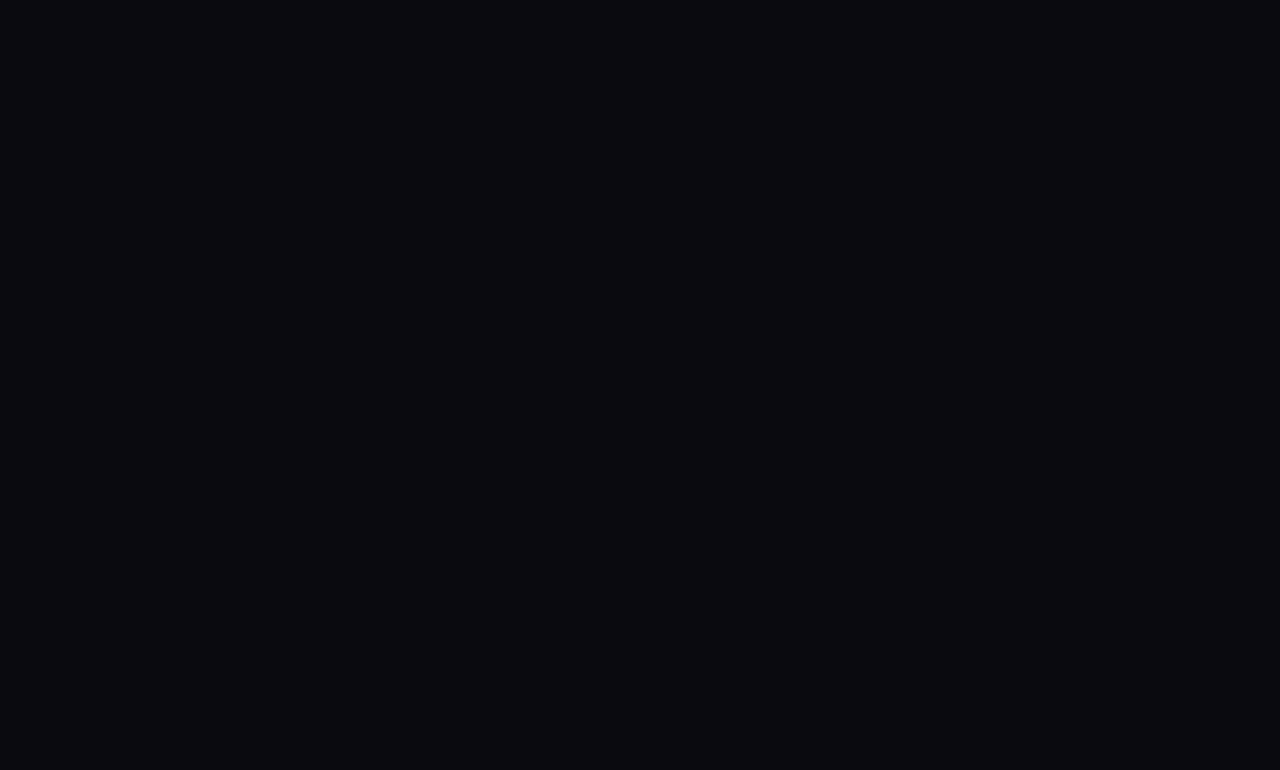
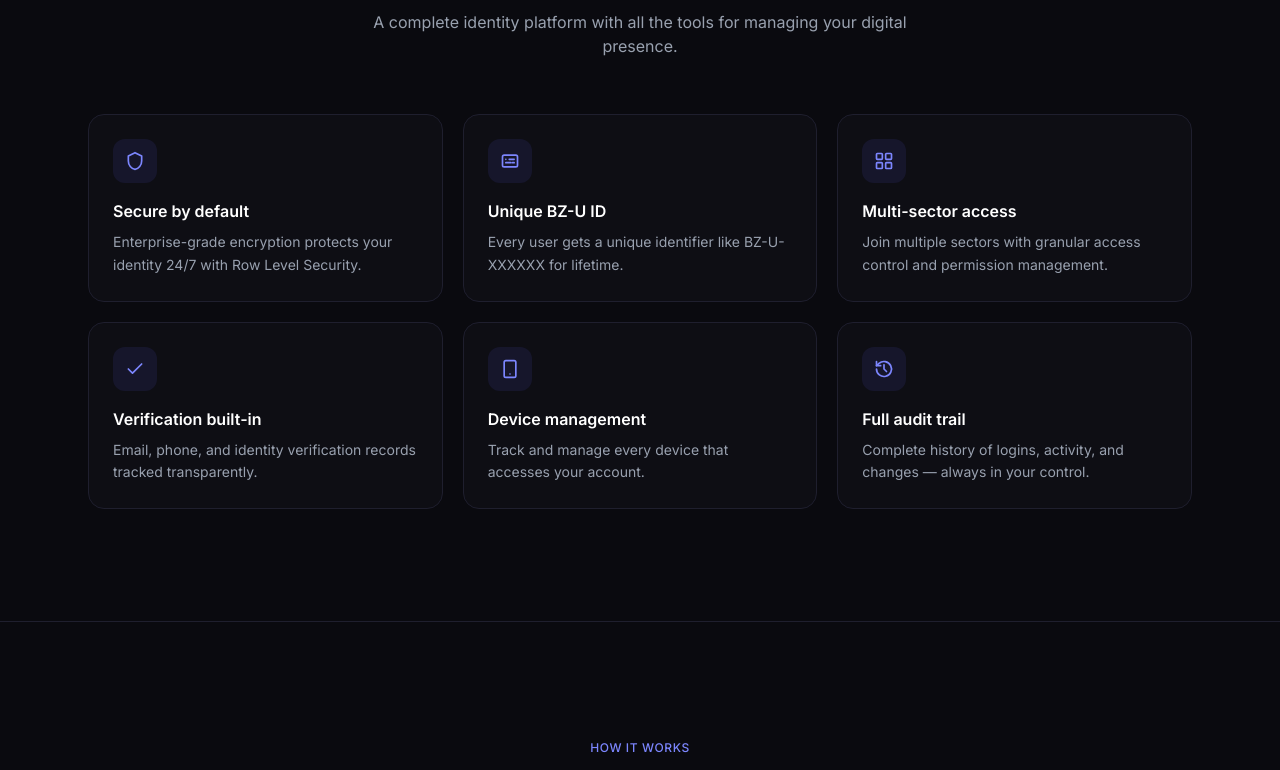
Before and after one commit to BINZEO369/auth.binzeo, a Next.js app: page / in a window 1280 px wide. Shown: the part 1062-1832 px from the top of the page. Before the commit the page ends 861 px from the top, so only its background shows below. Built offline with nearby package versions, Linux system fonts and the light colour scheme.

Commit message:
Refactor HomePage layout with additional components

```diff
--- a/src/app/page.tsx
+++ b/src/app/page.tsx
@@ -1,13 +1,21 @@
 import Navbar from "@/components/layout/Navbar";
 import Hero from "@/components/layout/Hero";
+import Features from "@/components/layout/Features";
+import HowItWorks from "@/components/layout/HowItWorks";
+import CTA from "@/components/layout/CTA";
+import Footer from "@/components/layout/Footer";
 
 export default function HomePage() {
   return (
-    <div className="min-h-screen">
+    <div className="min-h-screen flex flex-col">
       <Navbar />
-      <main>
+      <main className="flex-1">
         <Hero />
+        <Features />
+        <HowItWorks />
+        <CTA />
       </main>
+      <Footer />
     </div>
   );
 }
```
